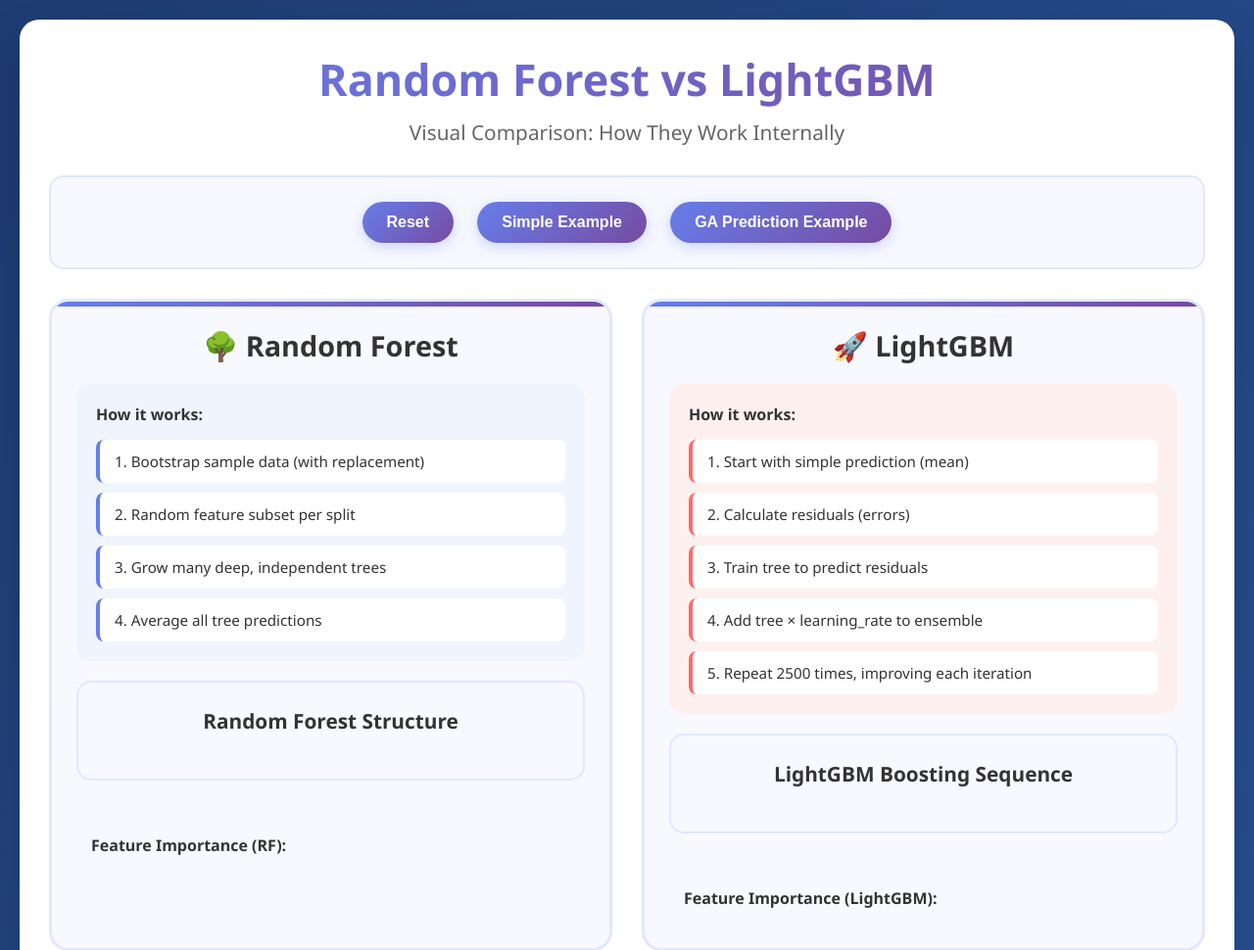
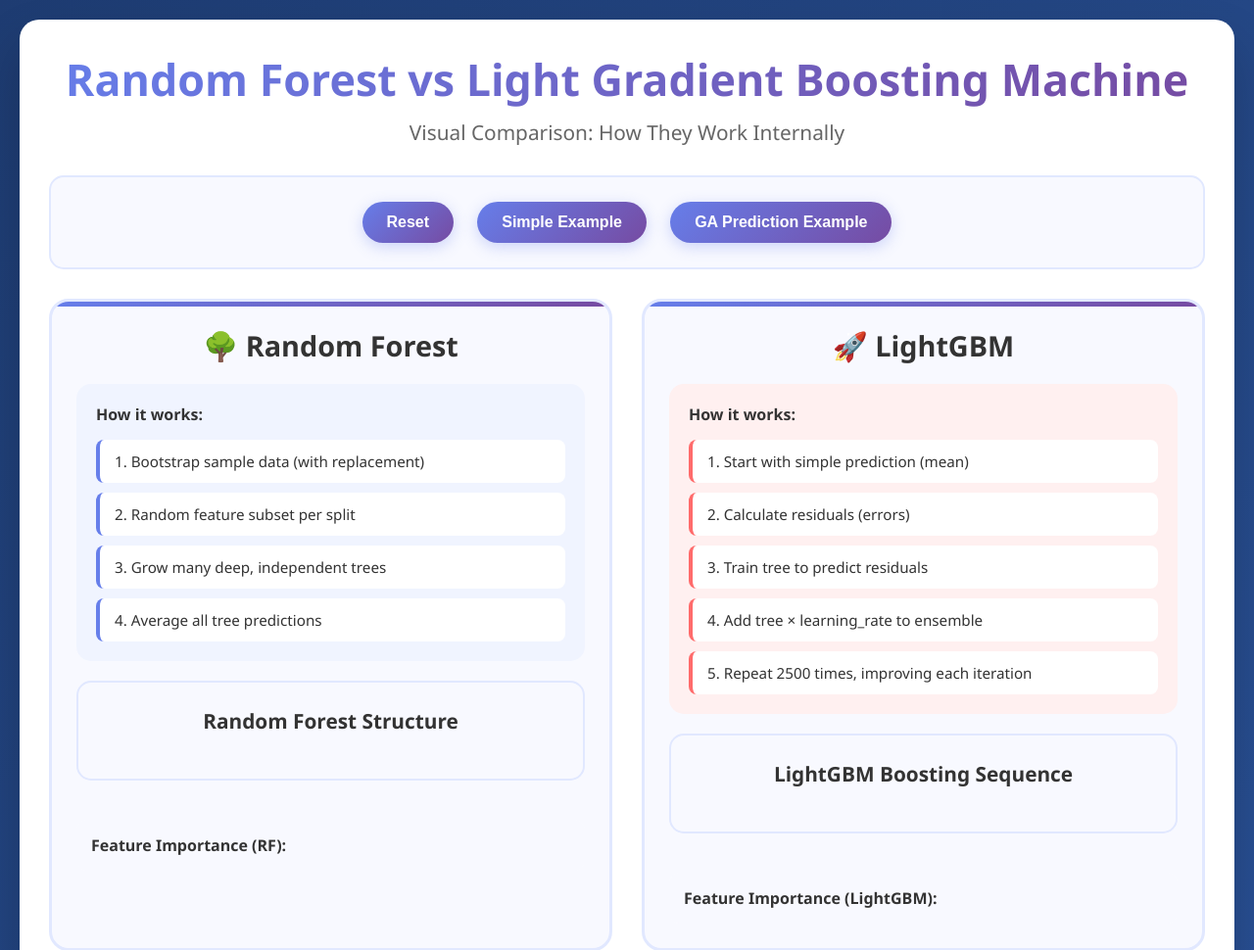
Before and after one commit to kirkrussell1/kirkrussell1.github.io, a plain HTML site: page index.html in a window 1280 px wide. Shown: the top 970 px of the page at 98% size. Drawn offline with Linux system fonts and the light colour scheme.

Commit message:
Update index.html

```diff
--- a/index.html
+++ b/index.html
@@ -500,7 +500,7 @@
 </head>
 <body>
     <div class="container">
-        <div class="title">Random Forest vs LightGBM</div>
+        <div class="title">Random Forest vs Light Gradient Boosting Machine</div>
         <div class="subtitle">Visual Comparison: How They Work Internally</div>
 
         <div class="controls">
```
